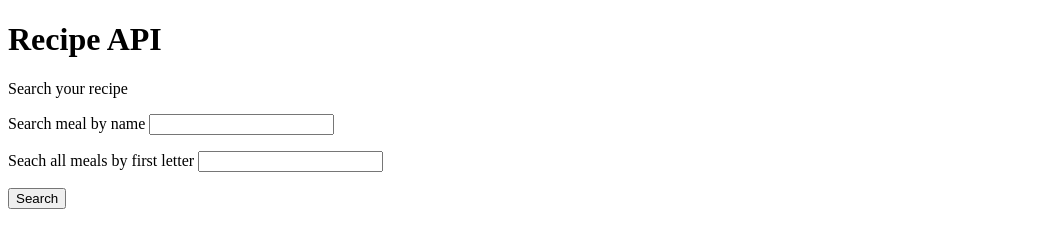
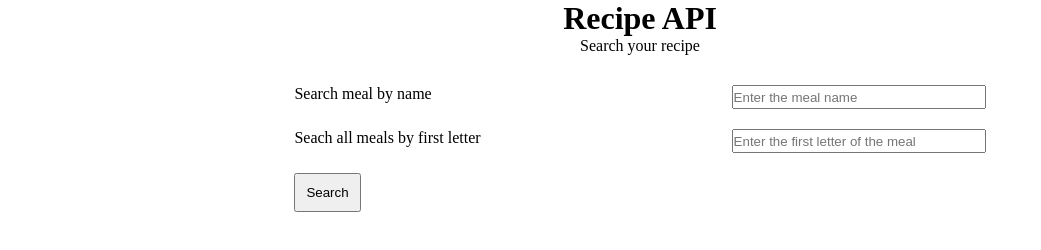
Before and after one commit to DainShin/JavaScript_assignment04, a plain HTML site: page index.html in a window 1280 px wide. Shown: the whole page, without its empty margins (0-1041 px from the left). Drawn offline with Linux system fonts and the light colour scheme.

Commit message:
updated the layout

```diff
--- a/css/style.css
+++ b/css/style.css
@@ -1,3 +1,17 @@
+* {
+    margin: 0;
+    padding: 0;
+
+}
+
+h1{
+    text-align: center;
+}
+
+.inner-wrapper > p {
+    text-align: center;
+}
+
 .results {
     width: 450px;
     height: auto;
@@ -6,3 +20,39 @@
 .menu {
     background-color: #ddd;
 }
+
+section {
+    display: grid;
+    grid-template-columns: repeat(2,1fr);
+    grid-gap: 20px;
+}
+
+.inner-wrapper {
+    width: 90%;
+    margin: 0 auto;
+}
+
+button {
+    padding: 10px;
+}
+
+form {
+    margin: 20px 0;
+}
+
+input {
+    width: 250px;
+    height: 20px;
+}
+
+form {
+    width: 60%;
+    margin: 0 auto;
+    padding-top: 30px;
+}
+
+form p {
+    margin-bottom: 20px;
+    display: flex;
+    justify-content: space-between;
+}
--- a/index.html
+++ b/index.html
@@ -1,36 +1,41 @@
 <!DOCTYPE html>
 <html lang="en">
+
 <head>
     <meta charset="UTF-8">
     <meta name="viewport" content="width=device-width, initial-scale=1.0">
     <title>Document</title>
-    <script src="js/script.js"defer></script>
+    <script src="js/script.js" defer></script>
     <link rel="stylesheet" href="css/style.css">
 </head>
+
 <body>
+    <div class="wrapper">
+        <div class="inner-wrapper">
             <h1>Recipe API</h1>
             <p>Search your recipe</p>
-
-    <div class="wrapper">
             <form>
                 <p>
                     <label for="word">Search meal by name</label>
-                <input type="text" id="word" >
+                    <input type="text" id="word" placeholder="Enter the meal name">
                 </p>
                 <p>
                     <label for="letter">Seach all meals by first letter</label>
-                <input type="text" id="letter" >
+                    <input type="text" id="letter" placeholder="Enter the first letter of the meal">
                 </p>
                 <p>
                     <button class="submit">Search</button>
                 </p>
             </form>
-    </div>
+
             <div class="results">
                 <section>
 
                 </section>
+            </div>
+
+        </div> <!---// inner-wrapper -->
     </div> <!--//wrapper -->
+</body>
 
-</body>
 </html>
--- a/js/script.js
+++ b/js/script.js
@@ -17,8 +17,6 @@ function fetchResults(event) {
     } else{
         url = baseUrl + 'search.php?s=' + word;
     }
-
-
 
     fetch(url)
     .then(res => res.json())
```
Lines whose indentation alone changed are shown as unchanged.
